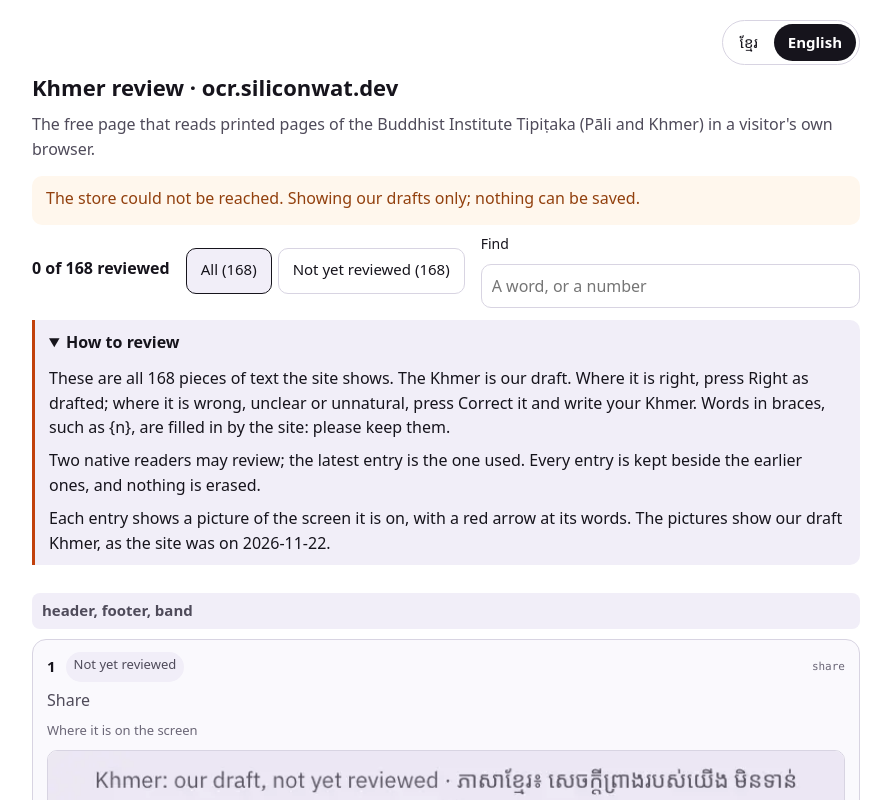
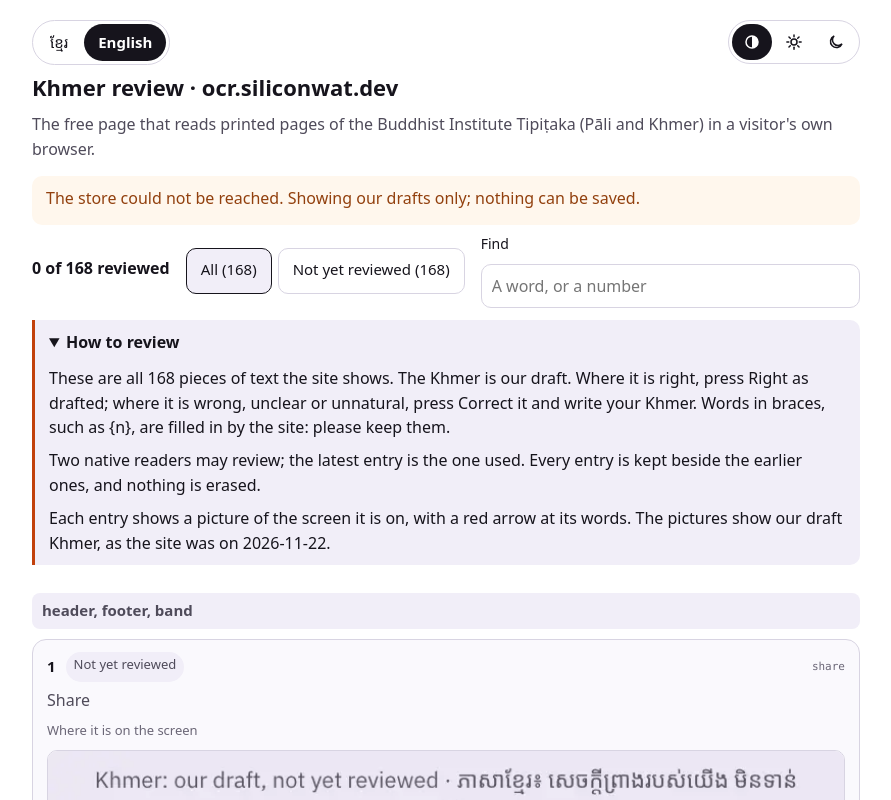
Before and after one commit to SiliconWat/demo.siliconwat.dev, a plain HTML site: page khmer/ocr.siliconwat.dev/index.html in a window 1280 px wide. Shown: the top 800 px of the page, without its empty margins (194-1085 px from the left). Drawn offline with Linux system fonts and the light colour scheme; no server answers.

Commit message:
Khmer review page for ocr.siliconwat.dev: a light/dark toggle at the right of the header row, the language at the left (boot.js sets both before the first paint)

```diff
--- /dev/null
+++ b/khmer/ocr.siliconwat.dev/boot.js
@@ -0,0 +1,17 @@
+// The Khmer review page, BEFORE the first paint (a plain script in <head>, so the page never shows the wrong language or the
+// wrong light for a moment): the tool's language and the light/dark choice. sheet.js owns both after this and reads them here.
+//   language: the stored choice → a phone set to Khmer → Cambodia's time zone (the last tiebreak) → English (/build Default 3)
+//   light/dark: the stored choice (light | dark) → none = the same as this device (the page's CSS follows the system)
+(() => {
+  const get = (k) => { try { return localStorage.getItem(k); } catch { return null; } };
+  const d = document.documentElement;
+  const scheme = get("khmer-review:scheme");
+  if (scheme === "light" || scheme === "dark") d.dataset.scheme = scheme;
+  let ui = get("khmer-review:ui");
+  if (ui !== "km" && ui !== "en") {
+    ui = (navigator.languages ?? [navigator.language]).some((l) => /^km\b/i.test(l ?? "")) ? "km" : "en";
+    if (ui === "en") { try { if (Intl.DateTimeFormat().resolvedOptions().timeZone === "Asia/Phnom_Penh") ui = "km"; } catch {} }
+  }
+  d.dataset.ui = ui;
+  d.lang = ui;
+})();
--- a/khmer/ocr.siliconwat.dev/index.html
+++ b/khmer/ocr.siliconwat.dev/index.html
@@ -12,6 +12,7 @@
 <meta name="translate-site" content="ocr.siliconwat.dev">
 <title>Khmer review · ocr.siliconwat.dev</title>
 <link rel="icon" href="data:,">
+<script src="boot.js"></script>
 <link rel="stylesheet" href="sheet.css">
 <script type="module" src="sheet.js"></script>
 </head>
--- a/khmer/ocr.siliconwat.dev/sheet.css
+++ b/khmer/ocr.siliconwat.dev/sheet.css
@@ -8,10 +8,14 @@
   --ok: #166534; --ok-bg: #ecfdf3; --warn: #92400e; --warn-bg: #fff7ed;
   color-scheme: light dark;
 }
+/* dark: the device's choice unless light was chosen here, or dark chosen here (⛔ keep the two blocks identical: selftest) */
 @media (prefers-color-scheme: dark) {
-  :root { --ink: #ece9f4; --dim: #c5c0d2; --faint: #a6a1b3; --line: #3a3646; --paper: #121017; --card: #1a1721; --soft: #24202d;
+  :root:not([data-scheme="light"]) { --ink: #ece9f4; --dim: #c5c0d2; --faint: #a6a1b3; --line: #3a3646; --paper: #121017; --card: #1a1721; --soft: #24202d;
     --ok: #86efac; --ok-bg: #0f2a1a; --warn: #fdba74; --warn-bg: #2b1a0c; }
 }
+:root[data-scheme="dark"] { --ink: #ece9f4; --dim: #c5c0d2; --faint: #a6a1b3; --line: #3a3646; --paper: #121017; --card: #1a1721; --soft: #24202d;
+    --ok: #86efac; --ok-bg: #0f2a1a; --warn: #fdba74; --warn-bg: #2b1a0c; color-scheme: dark; }
+:root[data-scheme="light"] { color-scheme: light; }
 
 * { box-sizing: border-box; }
 html { -webkit-text-size-adjust: 100%; }
@@ -107,7 +111,9 @@ textarea.kmbox { font-size: 19px; line-height: 1.9; }
 /* the UI language: the tool's own words in one language (the entries under review keep both); no script = both */
 html[data-ui="km"] .ui-en, html[data-ui="en"] .ui-km { display: none !important; }
 html[data-ui="en"] .bi .ui-en { font-size: 1em; color: inherit; }
-.top { display: flex; justify-content: flex-end; margin: 0 0 6px; }
+.top { display: flex; justify-content: space-between; align-items: center; gap: 8px; margin: 0 0 6px; }
+.langs.scheme button { display: inline-flex; align-items: center; justify-content: center; min-width: 40px; padding: 4px 10px; color: var(--ink); }
+.langs.scheme button[aria-pressed="true"] { color: var(--paper); }
 .langs { display: inline-flex; border: 1px solid var(--line); border-radius: 999px; padding: 3px; gap: 2px; background: var(--paper); }
 .langs button { min-height: 36px; padding: 4px 14px; border: 0; border-radius: 999px; background: transparent; font-size: 15px; }
 .langs button[aria-pressed="true"] { background: var(--ink); color: var(--paper); font-weight: 600; }
--- a/khmer/ocr.siliconwat.dev/sheet.js
+++ b/khmer/ocr.siliconwat.dev/sheet.js
@@ -17,18 +17,18 @@ const store = {
 };
 
 // ⭐ THE UI LANGUAGE (founder 2026-11-22: "Add English/khmer language toggle"): the tool's OWN words show in one language;
-//   the entries under review always show both. Order (/build Default 3): the stored choice → a phone set to Khmer → Cambodia's
-//   time zone (the last tiebreak) → English. Kept on this device only.
+//   the entries under review always show both. boot.js read it before the first paint (stored → a Khmer phone → Cambodia's time
+//   zone → English); kept on this device only.
 const UI_KEY = "khmer-review:ui";
-let ui = (() => {
-  const s = store.get(UI_KEY);
-  if (s === "km" || s === "en") return s;
-  if ((navigator.languages ?? [navigator.language]).some((l) => /^km\b/i.test(l ?? ""))) return "km";
-  try { if (Intl.DateTimeFormat().resolvedOptions().timeZone === "Asia/Phnom_Penh") return "km"; } catch {}
-  return "en";
-})();
+let ui = document.documentElement.dataset.ui === "km" ? "km" : "en";
 const applyUi = () => { document.documentElement.dataset.ui = ui; document.documentElement.lang = ui; };
 applyUi();
+// ⭐ LIGHT OR DARK (founder 2026-11-22: "add dark mode toggle to the header (language toggle on left, dark mode toggle on right
+//   side, space between)" — his call over /build Default 6's footer, for these pages): the same as this device (the default; the
+//   CSS follows the system) · light · dark. boot.js applied a stored choice before the first paint; kept on this device only.
+const SCHEME_KEY = "khmer-review:scheme";
+let scheme = ["light", "dark"].includes(document.documentElement.dataset.scheme) ? document.documentElement.dataset.scheme : "auto";
+const applyScheme = () => { if (scheme === "auto") delete document.documentElement.dataset.scheme; else document.documentElement.dataset.scheme = scheme; };
 
 let T = {};
 const el = (tag, attrs = {}, ...kids) => {
@@ -69,13 +69,32 @@ async function loadRows() {
 function reindex() { byKey = new Map(); for (const r of rows) { const a = byKey.get(r.key); if (a) a.push(r); else byKey.set(r.key, [r]); } }
 const st = (e) => stateOf(e, byKey.get(e.key) ?? []);
 
+// the three light/dark pictures, drawn as SVG nodes (no markup string; the page's CSP allows no inline style or script)
+function schemeIcon(kind) {
+  const NS = "http://www.w3.org/2000/svg";
+  const svg = document.createElementNS(NS, "svg");
+  for (const [k, v] of Object.entries({ viewBox: "0 0 24 24", width: "18", height: "18", fill: "none", stroke: "currentColor", "stroke-width": "2", "stroke-linecap": "round", "aria-hidden": "true" })) svg.setAttribute(k, v);
+  const add = (tag, attrs) => { const n = document.createElementNS(NS, tag); for (const [k, v] of Object.entries(attrs)) n.setAttribute(k, v); svg.append(n); };
+  if (kind === "light") { add("circle", { cx: "12", cy: "12", r: "4" }); for (let i = 0; i < 8; i++) { const a = (i * Math.PI) / 4; add("line", { x1: String(12 + 7 * Math.cos(a)), y1: String(12 + 7 * Math.sin(a)), x2: String(12 + 9.5 * Math.cos(a)), y2: String(12 + 9.5 * Math.sin(a)) }); } }
+  else if (kind === "dark") add("path", { d: "M20 14.5A8 8 0 1 1 9.5 4a6.5 6.5 0 0 0 10.5 10.5z" });
+  else { add("circle", { cx: "12", cy: "12", r: "8" }); add("path", { d: "M12 4a8 8 0 0 1 0 16z", fill: "currentColor", stroke: "none" }); }
+  return svg;
+}
+
+// the header's row: the language on the left, light/dark on the right
 function langs() {
   const box = document.getElementById("langs");
   if (!box) return;
+  const word = (k) => (ui === "km" ? T[k][0] : T[k][1]);
   const pick = (l) => { ui = l; store.set(UI_KEY, l); applyUi(); render(); };
-  box.replaceChildren(el("div", { class: "langs", role: "group", "aria-label": ui === "km" ? T.language[0] : T.language[1] },
-    el("button", { type: "button", lang: "km", "aria-pressed": String(ui === "km"), onclick: () => pick("km") }, "ខ្មែរ"),
-    el("button", { type: "button", lang: "en", "aria-pressed": String(ui === "en"), onclick: () => pick("en") }, "English")));
+  const pickScheme = (k) => { scheme = k; if (k === "auto") store.del(SCHEME_KEY); else store.set(SCHEME_KEY, k); applyScheme(); langs(); };
+  box.replaceChildren(
+    el("div", { class: "langs", role: "group", "aria-label": word("language") },
+      el("button", { type: "button", lang: "km", "aria-pressed": String(ui === "km"), onclick: () => pick("km") }, "ខ្មែរ"),
+      el("button", { type: "button", lang: "en", "aria-pressed": String(ui === "en"), onclick: () => pick("en") }, "English")),
+    el("div", { class: "langs scheme", role: "group", "aria-label": word("scheme") },
+      ...[["auto", "schemeAuto"], ["light", "schemeLight"], ["dark", "schemeDark"]].map(([k, w]) =>
+        el("button", { type: "button", "data-scheme": k, "aria-pressed": String(scheme === k), "aria-label": word(w), title: word(w), onclick: () => pickScheme(k) }, schemeIcon(k)))));
 }
 
 function header() {
--- a/khmer/ocr.siliconwat.dev/words.json
+++ b/khmer/ocr.siliconwat.dev/words.json
@@ -143,6 +143,26 @@
     "language": {
      "en": "Language",
      "km": "ភាសា",
+     "status": "draft"
+    },
+    "scheme": {
+     "en": "Light or dark",
+     "km": "ភ្លឺ ឬងងឹត",
+     "status": "draft"
+    },
+    "schemeAuto": {
+     "en": "Same as this device",
+     "km": "ដូចឧបករណ៍នេះ",
+     "status": "draft"
+    },
+    "schemeLight": {
+     "en": "Light",
+     "km": "ភ្លឺ",
+     "status": "draft"
+    },
+    "schemeDark": {
+     "en": "Dark",
+     "km": "ងងឹត",
      "status": "draft"
     }
    },
```
